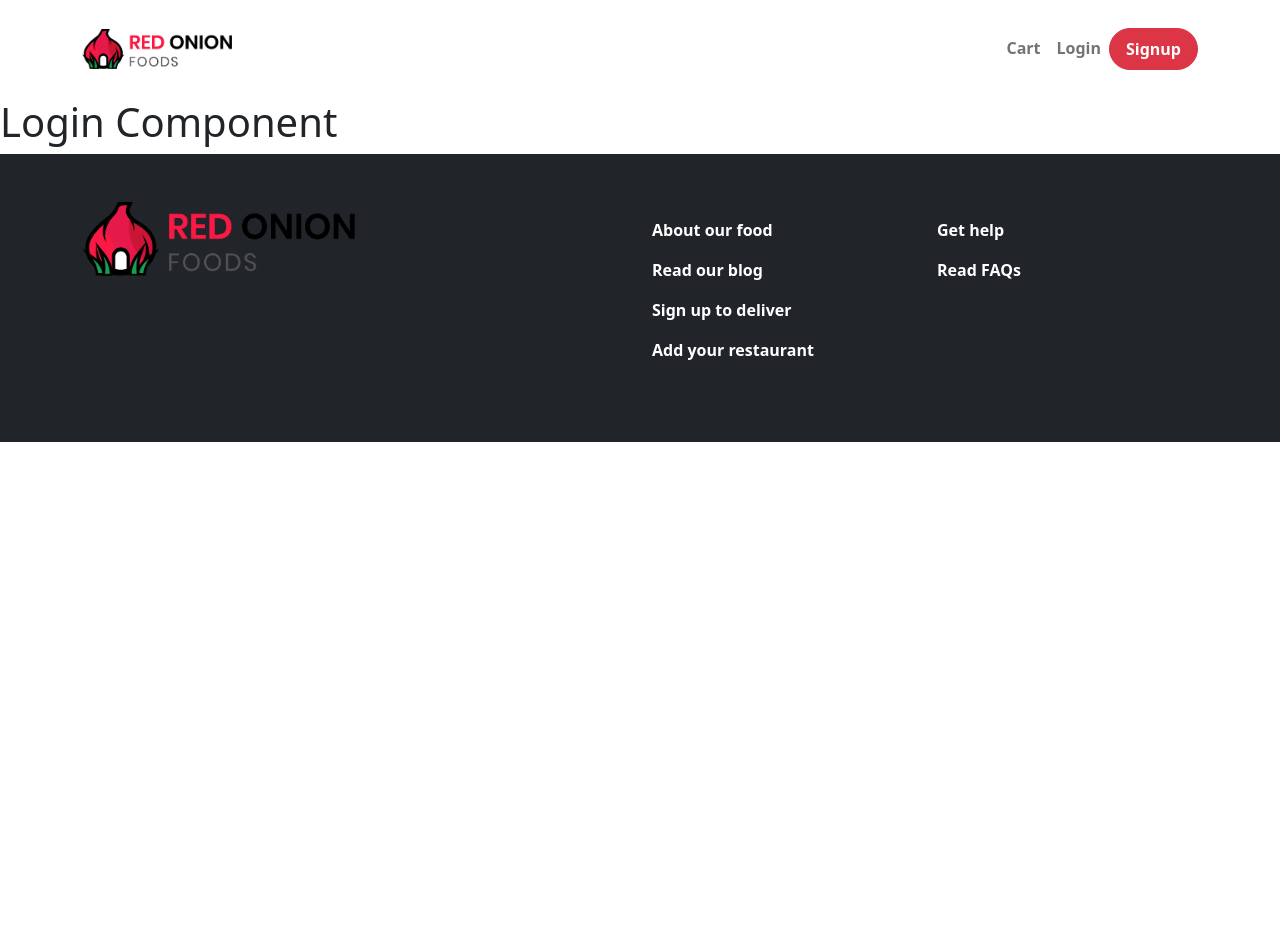
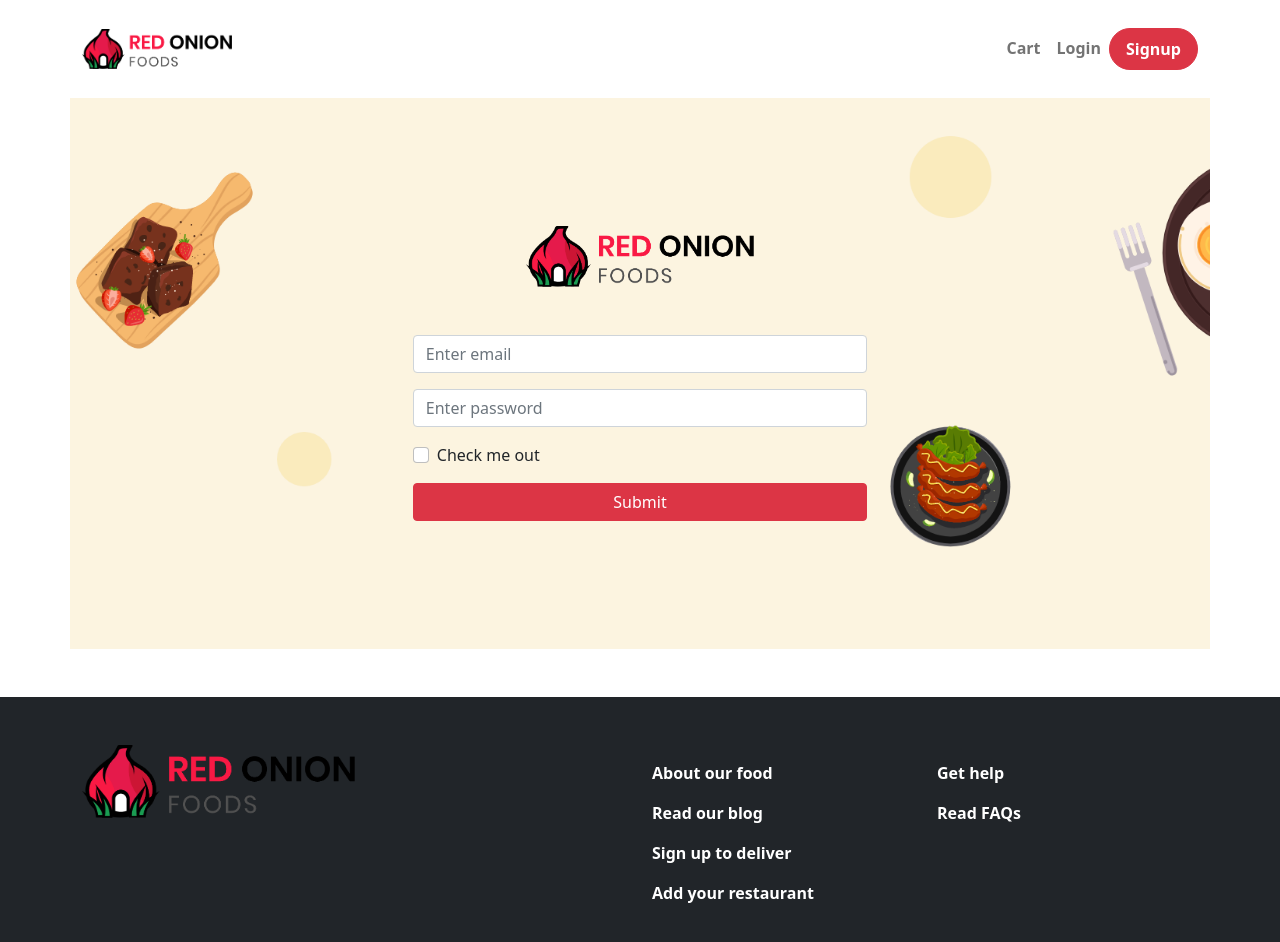
Before and after one commit to Rafat-Web-Developer/red-onion, a React (Create React App) app: page /login in a window 1280 px wide. Shown: the top 942 px of the page. Before the commit the page ends 800 px from the top, so only its background shows below. Built offline with nearby package versions, Linux system fonts and the light colour scheme.

Commit message:
Design login component

```diff
--- a/src/Pages/Login/Login.js
+++ b/src/Pages/Login/Login.js
@@ -1,10 +1,36 @@
 import React from "react";
+import { Button, Col, Container, Form, Row } from "react-bootstrap";
+import logo from "../../images/logo2.png";
 
 const Login = () => {
   return (
-    <div>
-      <h1>Login Component</h1>
-    </div>
+    <Container className="banner mb-5">
+      <Row className="px-2">
+        <Col md="5" className="mx-auto">
+          <img
+            src={logo}
+            alt=""
+            srcset=""
+            className="mb-5 w-50 mx-auto d-block"
+          />
+          <Form>
+            <Form.Group className="mb-3" controlId="formBasicEmail">
+              <Form.Control type="email" placeholder="Enter email" />
+            </Form.Group>
+
+            <Form.Group className="mb-3" controlId="formBasicPassword">
+              <Form.Control type="password" placeholder="Enter password" />
+            </Form.Group>
+            <Form.Group className="mb-3" controlId="formBasicCheckbox">
+              <Form.Check type="checkbox" label="Check me out" />
+            </Form.Group>
+            <Button variant="danger" type="submit" className="w-100">
+              Submit
+            </Button>
+          </Form>
+        </Col>
+      </Row>
+    </Container>
   );
 };
 
```
